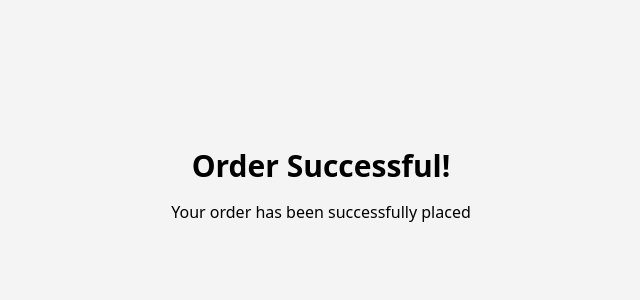
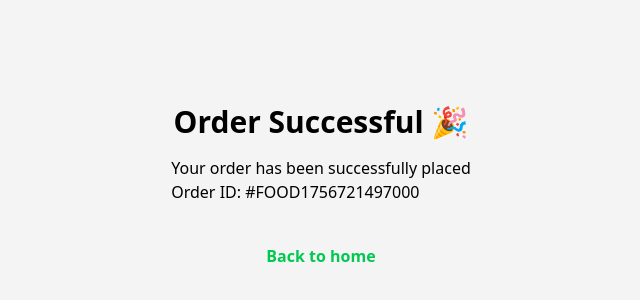
Before and after one commit to Jyoti-prakash-rout/Foodora, a React (Vite) app: page /success in a window 1280 px wide. Shown: the part 214-514 px from the top of the page, without its empty margins (319-959 px from the left). Built offline with nearby package versions, Linux system fonts and the light colour scheme; no server answers.

Commit message:
Add clearCart action and clear cart on order success
Introduces a clearCart reducer to CartSlice and dispatches it in the Success page to empty the cart after a successful order. Also enhances the Success page UI with order ID and a link to return home.

```diff
--- a/src/pages/Success.jsx
+++ b/src/pages/Success.jsx
@@ -1,7 +1,15 @@
 import React, { useEffect, useState } from "react";
 import { PulseLoader } from "react-spinners";
+import { useDispatch } from "react-redux";
+
+import { clearCart } from "../redux/slices/CartSlice";
+import { Link } from "react-router-dom";
+
+import { ArrowLeft } from "lucide-react";
 
 const Success = () => {
+  const dispatch = useDispatch();
+
   const [loading, setLoading] = useState(true);
 
   useEffect(() => {
@@ -9,6 +17,10 @@ const Success = () => {
       setLoading(false);
     }, 2000);
   }, []);
+
+  useEffect(() => {
+    dispatch(clearCart());
+  }, [dispatch]);
 
   return (
     <>
@@ -18,9 +30,18 @@ const Success = () => {
         ) : (
           <div>
             <h2 className="text-3xl font-semibold mb-4 text-center">
-              Order Successful!
+              Order Successful 🎉
             </h2>
             <p>Your order has been successfully placed</p>
+            <p>Order ID: #FOOD{Date.now()}</p>
+
+            <div className="flex justify-center">
+              <Link
+                to="/"
+                className="text-green-500 font-bold mt-10 text-center">
+                Back to home
+              </Link>
+            </div>
           </div>
         )}
       </div>
--- a/src/redux/slices/CartSlice.jsx
+++ b/src/redux/slices/CartSlice.jsx
@@ -31,10 +31,13 @@ const CartSlice = createSlice({
         item.id === action.payload.id ? { ...item, qty: item.qty - 1 } : item
       );
     },
+    clearCart: (state) => {
+      state.cart = [];
+    },
   },
 });
 
-export const { addToCart, removeFromCart, incrementQty, decrementQty } =
+export const { addToCart, removeFromCart, incrementQty, decrementQty, clearCart} =
   CartSlice.actions;
 
 export default CartSlice.reducer;
```
